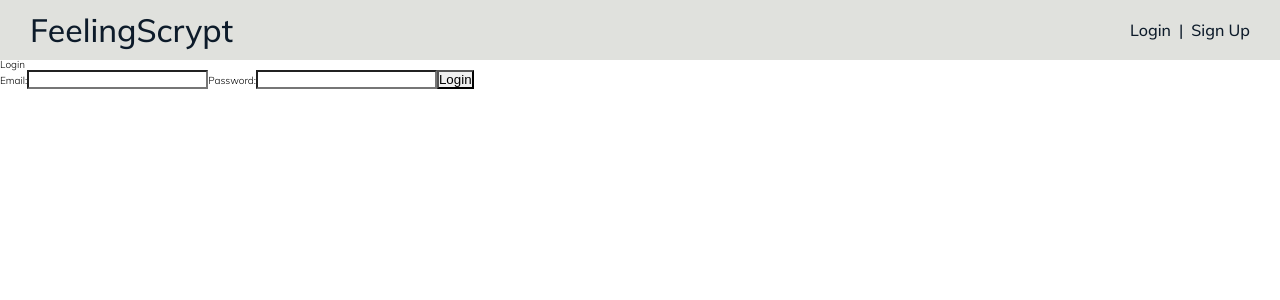
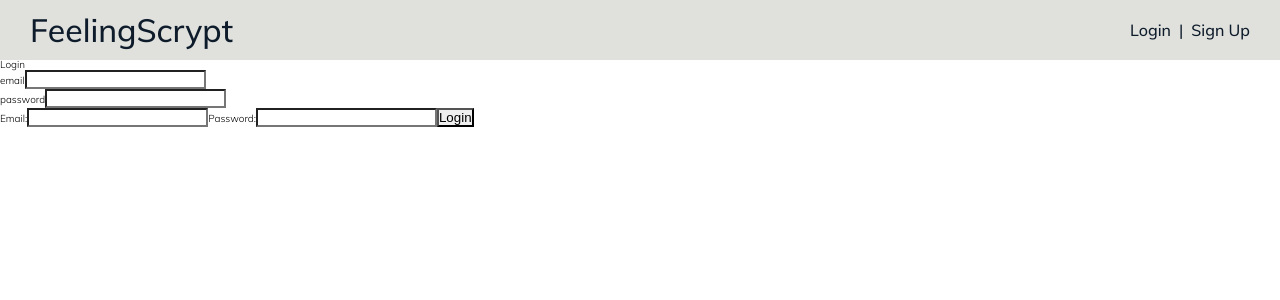
Before and after one commit to Silinde87/M3-FeelingCryptos-Client, a React (Create React App) app: page /login in a window 1280 px wide. Shown: the top 300 px of the page. Built offline with nearby package versions, Linux system fonts and the light colour scheme; no server answers.

Commit message:
Create form component

```diff
--- /dev/null
+++ b/src/components/Form/Form.js
@@ -0,0 +1,22 @@
+import React from 'react'
+
+export default function Form(props) {
+    const {email, password} = props.state;
+    console.log(email, password);
+    return (
+        <form onSubmit={props.handleFormSubmit}>
+        {
+            props.fields.map(el => {
+                console.log(el);
+                return(
+                    <div>
+                        <label>{el}</label>
+                        <input type={el} name={el} value={email} ></input>
+                    </div>
+                );
+            })
+        }
+
+        </form>
+    )
+}
--- a/src/pages/Login/Login.js
+++ b/src/pages/Login/Login.js
@@ -1,4 +1,5 @@
 import React, { Component } from "react";
+import Form from "../../components/Form/Form";
 import { withAuth } from '../../context/auth.context';
 
 class Login extends Component {
@@ -18,10 +19,12 @@ class Login extends Component {
 
   render() {
     const { email, password } = this.state;
+    const fields = ["email", "password"];
 
     return (
       <div>
         <h1>Login</h1>
+        <Form onSubmit={this.handleFormSubmit} onChange={this.handleChange} fields={fields} state={this.state}/>
 
         <form onSubmit={this.handleFormSubmit}>
 
```
